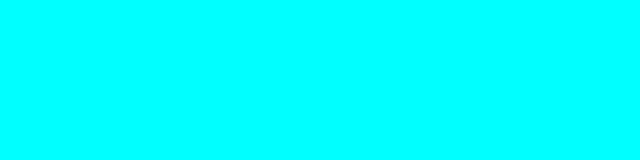
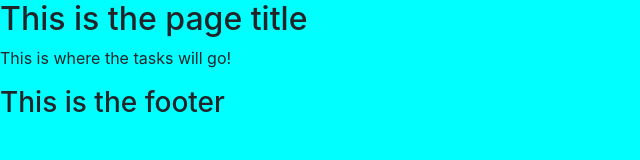
Before and after one commit to JoeParrott/TrToDoApp, a plain HTML site: page index.html in a window 1280 px wide. Shown: the whole page, without its empty margins (0-640 px from the left). Drawn offline with nearby package versions, Linux system fonts and the light colour scheme.

Commit message:
added initial template to code with some spacing comments/concerns

```diff
--- a/index.html
+++ b/index.html
@@ -1,14 +1,35 @@
 <!DOCTYPE html>
 <html lang="en">
+
 <head>
     <meta charset="UTF-8">
     <meta name="viewport" content="width=device-width, initial-scale=1.0">
     <link rel="stylesheet" href="https://stackpath.bootstrapcdn.com/bootstrap/4.4.1/css/bootstrap.min.css"
-    integrity="sha384-Vkoo8x4CGsO3+Hhxv8T/Q5PaXtkKtu6ug5TOeNV6gBiFeWPGFN9MuhOf23Q9Ifjh" crossorigin="anonymous">
-<link rel="stylesheet" href="style.css">
+        integrity="sha384-Vkoo8x4CGsO3+Hhxv8T/Q5PaXtkKtu6ug5TOeNV6gBiFeWPGFN9MuhOf23Q9Ifjh" crossorigin="anonymous">
+    <link rel="stylesheet" href="style.css">
     <title>ToDo App</title>
 </head>
+
 <body>
+    <header>
+        <div>
+            <h2>This is the page title</h2>
+        </div>
+        <div>
+            <!--div space for calendar element-->
+        </div>
+        <div>
+            <!--div space for 'number of critical tasks today'-->
+        </div>
+    </header>
+    <main>
+        <div> <!-- this div will be too large/unruly if contained here, will need to import alot to this space or have another file containing the code of the imports-->
+            <p>This is where the tasks will go!</p>
+        </div>
+    </main>
+    <footer>
+        <h3>This is the footer</h3>
+    </footer>
+</body>
 
-</body>
 </html>
```
